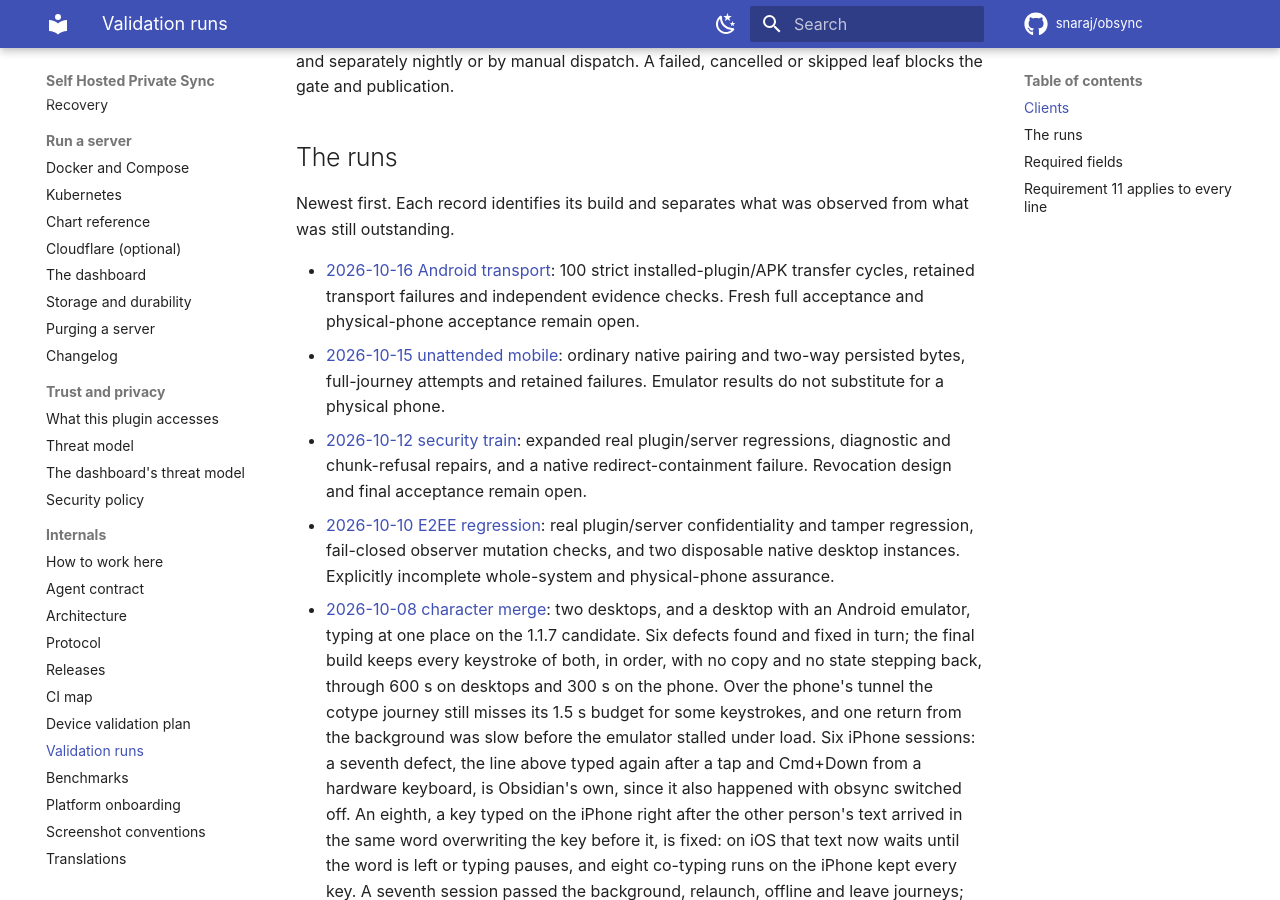
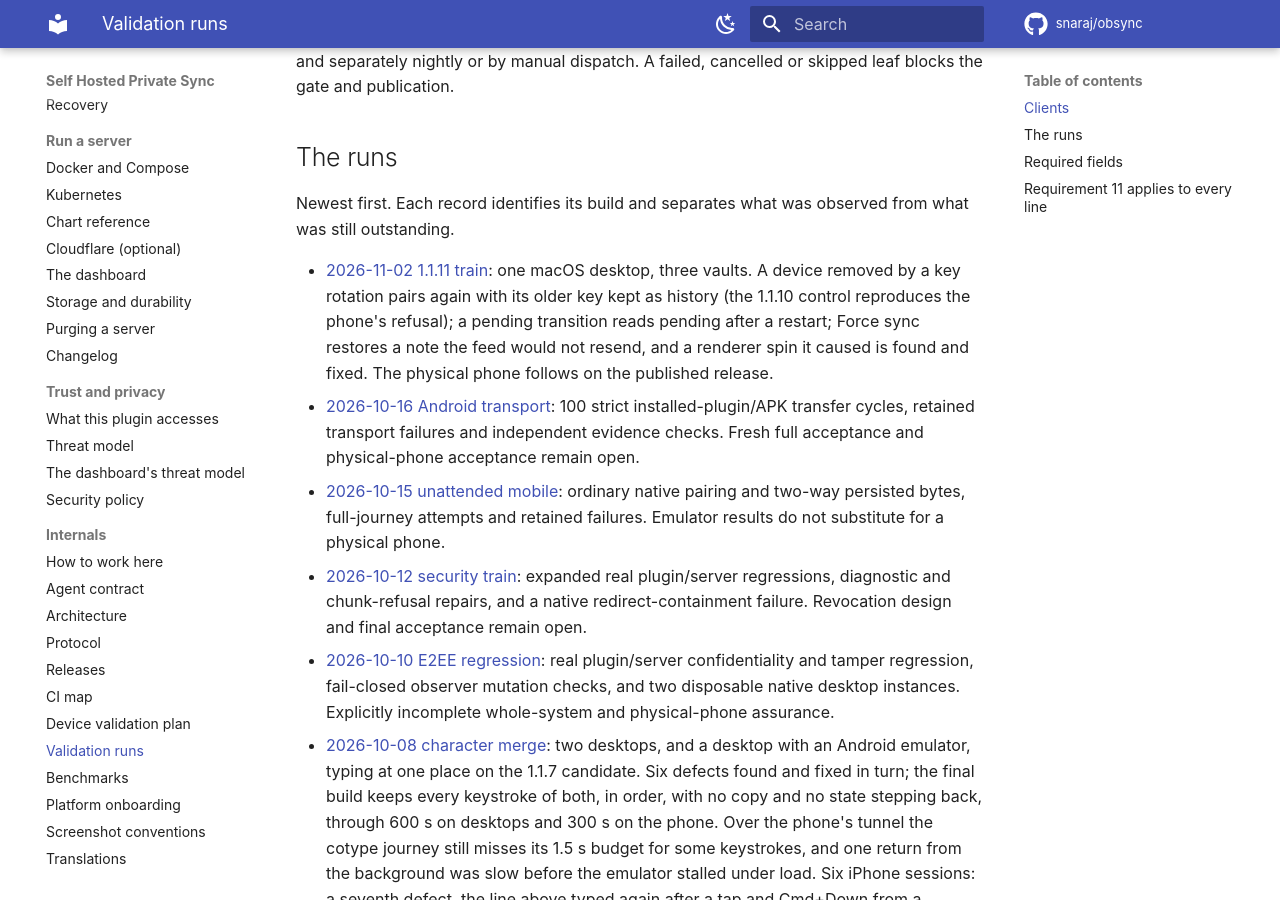
Before and after one commit to snaraj/obsync, an MkDocs documentation site: the page built from docs/validation-runs/README.md, in a window 1280 px wide and 900 px high, scrolled down 1357 px. Built offline with MkDocs 1.6.1 and Material for MkDocs 9.7.7, drawn with Linux system fonts in a browser that asks for light colours; comment, search, counter and statistics services are not loaded.

Commit message:
docs(validation): 1.1.11 desktop journeys
Records the desktop runs behind 1.1.11 on the official Obsidian 1.14.5 for
macOS against disposable loopback-only servers from the 1.1.10 image:

1. Pairing again after a key rotation (#370). The 1.1.10-era build
   reproduces the iPhone's refusal: the secret-storage words, and a
   self-revoke 11 ms after collection. On 1.1.11 the device pairs, keeps
   its older key as history (generations and root digests match the
   rotating device), and syncs both ways in about a second.
2. A pending transition after a restart now reads pending, not idle.
3. Force sync restores a note the feed would not send again. A renderer
   spin it caused on the first build is shown with the debugger and is
   fixed: a component handed to a promise.

The physical-phone journey runs on the published release, because a
candidate reaches a phone only through a download served from the laptop;
its record follows.

+/-: one new record (+70), one README entry (+6), nothing removed.

- Opus5.5

```diff
--- a/docs/validation-runs/README.md
+++ b/docs/validation-runs/README.md
@@ -35,6 +35,12 @@ cancelled or skipped leaf blocks the gate and publication.
 Newest first. Each record identifies its build and separates what was
 observed from what was still outstanding.
 
+- [2026-11-02 1.1.11 train](2026-11-02-train-1.1.11.md): one macOS desktop,
+  three vaults. A device removed by a key rotation pairs again with its older
+  key kept as history (the 1.1.10 control reproduces the phone's refusal);
+  a pending transition reads pending after a restart; Force sync restores a
+  note the feed would not resend, and a renderer spin it caused is found and
+  fixed. The physical phone follows on the published release.
 - [2026-10-16 Android transport](2026-10-16-mobile-transport.md): 100 strict
   installed-plugin/APK transfer cycles, retained transport failures and independent
   evidence checks. Fresh full acceptance and physical-phone acceptance remain open.
```
Also changed, not shown: docs/validation-runs/2026-11-02-train-1.1.11.md (added, +70 -0 lines).
